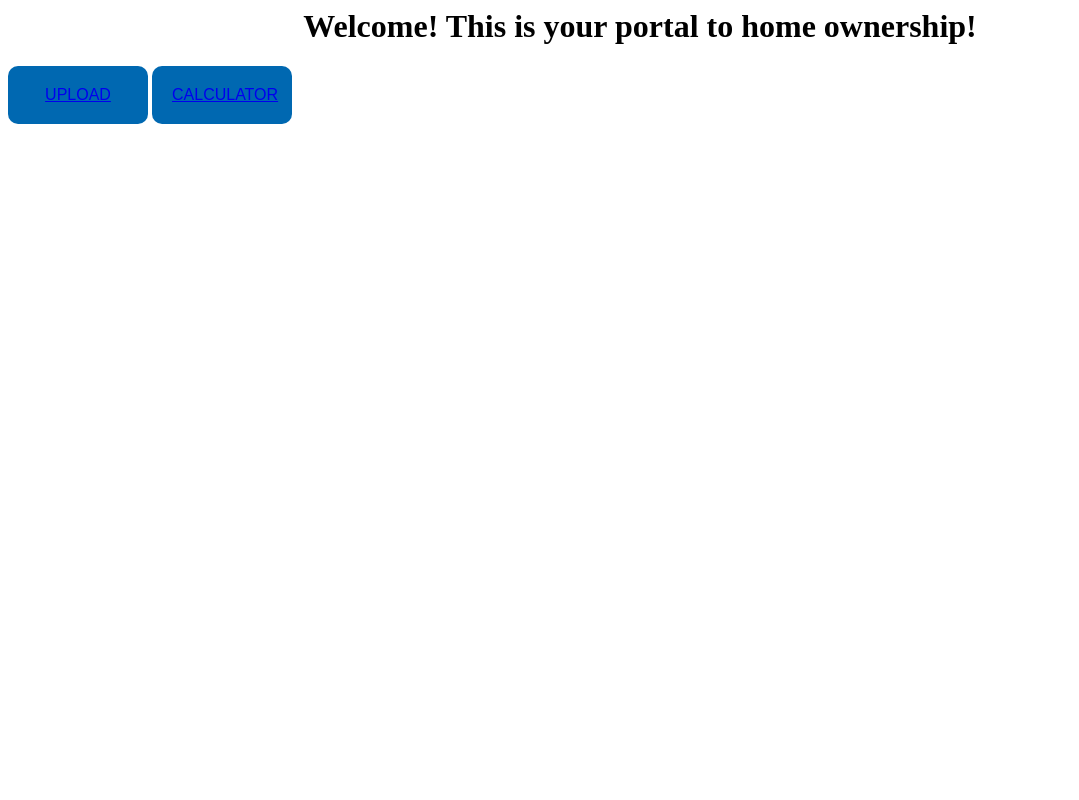
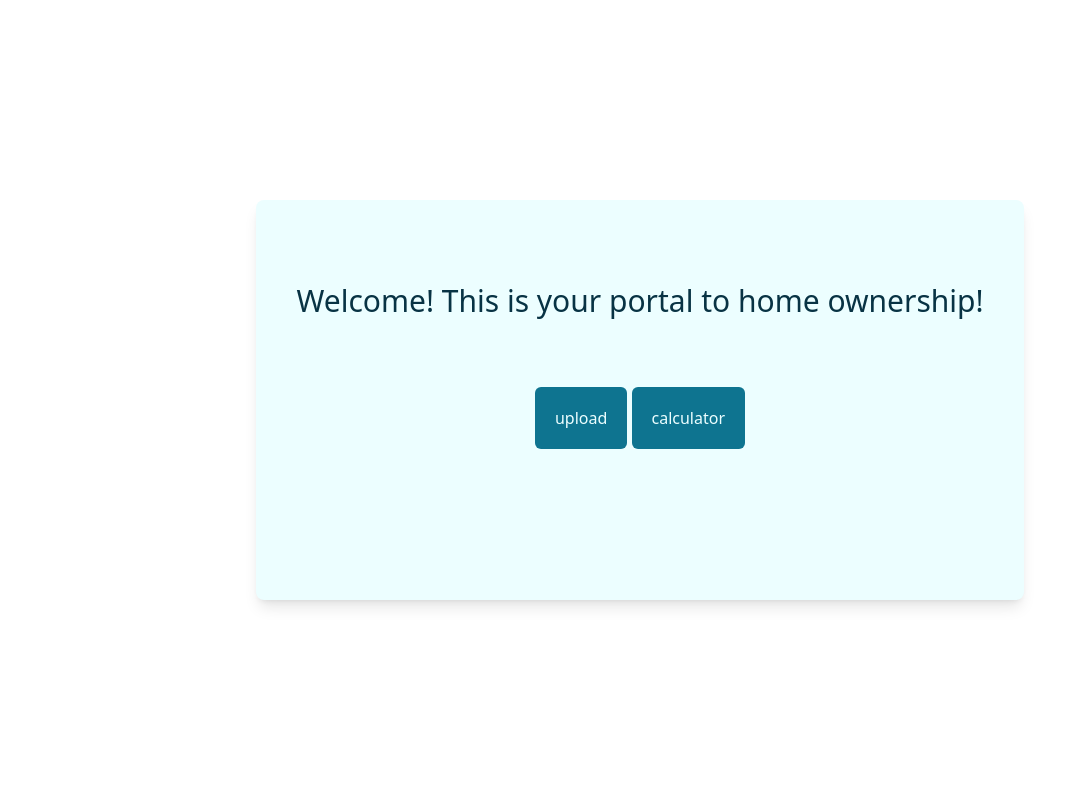
Before and after one commit to Rockyjrg/HackUTD_2023, a Flask app: page / in a window 1280 px wide. Shown: the whole page, without its empty margins (0-1079 px from the left). Run offline with Flask 3, Linux system fonts and the light colour scheme.

Commit message:
styling
Co-authored-by: abrahamkunnan <abrahamkunnan@users.noreply.github.com>

```diff
--- a/main.py
+++ b/main.py
@@ -124,7 +124,7 @@ def user_results():
         eligibilityCheck.append('Sorry to say but your front-end debt to income was not less than or equal to 28%. It was {}.\n Do not worry at all though, I have great resources on reducing your FEDTI'.format(FEDTI))
 
 
-    return render_template("results.html", eligibilityCheck=eligibilityCheck)
+    return render_template("results.html", eligibilityCheck=eligibilityCheck, credit_score=credit_score)
 
 def checkEligibility(row):
     id = row['ID']
--- a/static/css/main.css
+++ b/static/css/main.css
@@ -588,6 +588,11 @@ video {
   background-color: rgb(14 116 144 / var(--tw-bg-opacity));
 }
 
+.bg-cyan-800 {
+  --tw-bg-opacity: 1;
+  background-color: rgb(21 94 117 / var(--tw-bg-opacity));
+}
+
 .p-10 {
   padding: 2.5rem;
 }
@@ -636,6 +641,11 @@ video {
   background-color: rgb(21 94 117 / var(--tw-bg-opacity));
 }
 
+.hover\:bg-cyan-900:hover {
+  --tw-bg-opacity: 1;
+  background-color: rgb(22 78 99 / var(--tw-bg-opacity));
+}
+
 .hover\:ring-1:hover {
   --tw-ring-offset-shadow: var(--tw-ring-inset) 0 0 0 var(--tw-ring-offset-width) var(--tw-ring-offset-color);
   --tw-ring-shadow: var(--tw-ring-inset) 0 0 0 calc(1px + var(--tw-ring-offset-width)) var(--tw-ring-color);
--- a/templates/home.html
+++ b/templates/home.html
@@ -1,16 +1,15 @@
 <head>
   <title>HomePrepared | Your Path to Homeownership</title>
-  <link href="{{url_for('static',filename='css/home.css')}}" rel="stylesheet" />
+  <link href="{{url_for('static',filename='css/main.css')}}" rel="stylesheet" />
 </head>
 
 <body>
-  <div class="center">
-    <h1>Welcome! This is your portal to home ownership!</h1>
-  </div>
-  <div class="btn">
-    <a href={{ url_for('upload') }}>upload<a>
-   </div>
-   <div class="btn1">
-    <a href={{ url_for('calculator') }}>calculator<a>
-  </div>
+<div class="flex h-screen">
+    <div class="p-10 m-auto shadow-lg flex flex-col items-center h-2/4 bg-cyan-50 text-cyan-950 justify-around rounded-lg">
+        <h1 class="text-3xl">Welcome! This is your portal to home ownership!</h1>
+    <div class="btn">
+        <a class="p-5 bg-cyan-700 text-cyan-50 rounded-md hover:bg-cyan-800 hover:ring-1 hover:ring-inset" href={{ url_for('upload') }}>upload<a>
+        <a class="p-5 bg-cyan-700 text-cyan-50 rounded-md hover:bg-cyan-800 hover:ring-1 hover:ring-inset" href={{ url_for('calculator') }}>calculator<a>
+    </div>
+</div>
 </body>
```
Also changed, not shown: templates/calculator.html (+16 -16 lines), templates/upload.html (+12 -7 lines).
